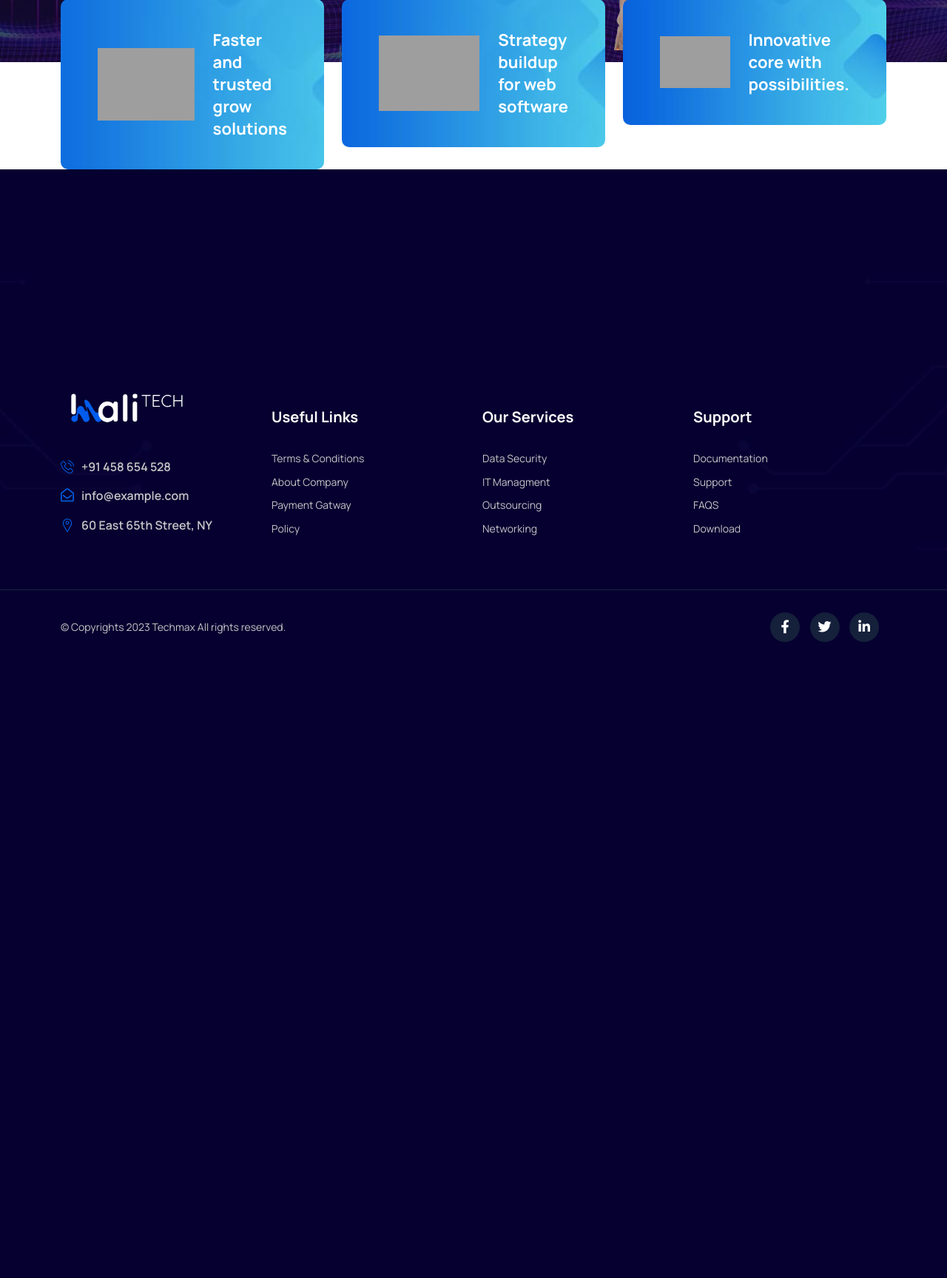
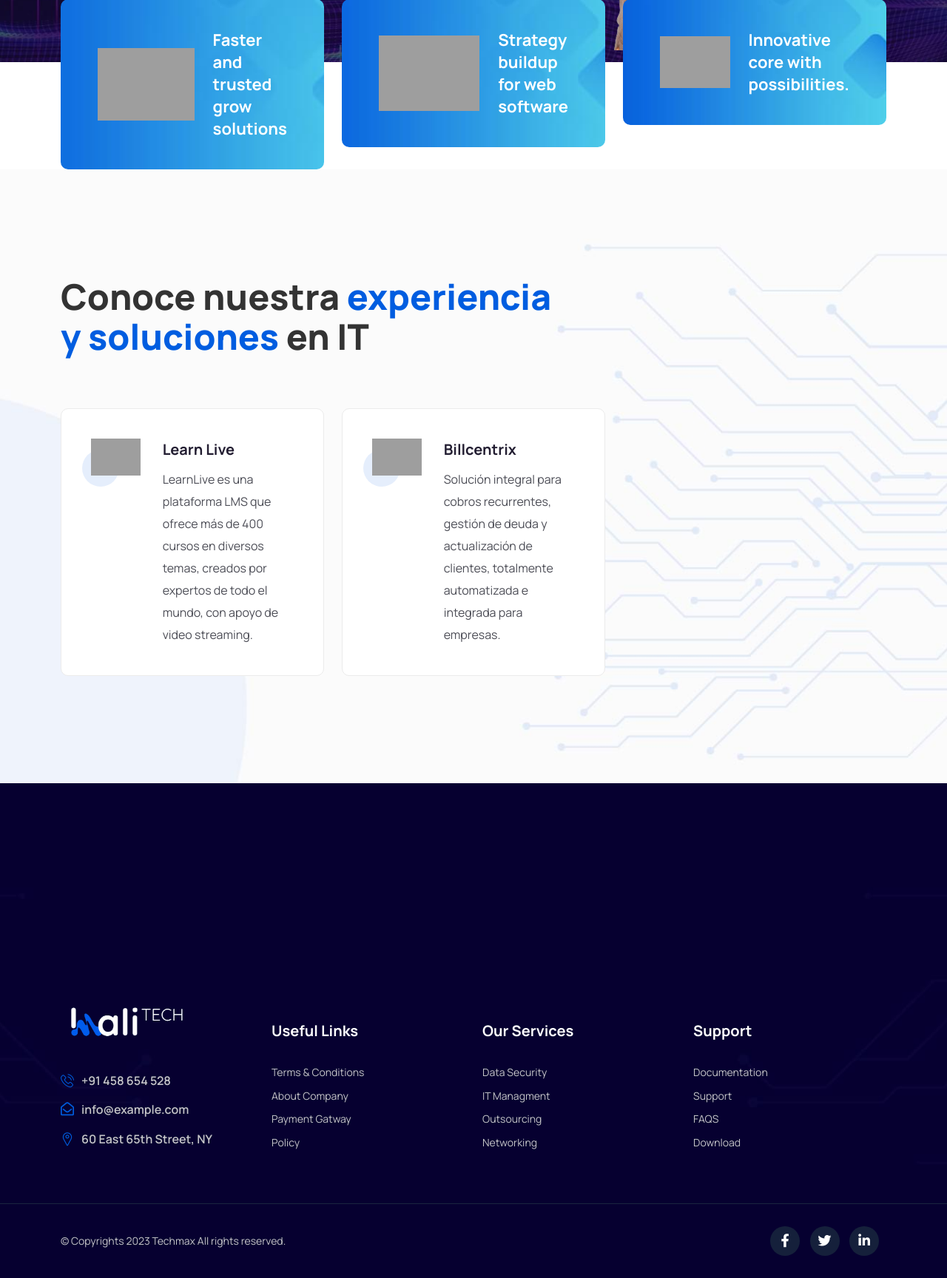
Before and after one commit to D4v13B/IMALICTECH, a PHP site: page / in a window 1280 px wide. Shown: the part 709-2437 px from the top of the page at 74% size. Before the commit the page ends 1577 px from the top, so only its background shows below. Run offline with PHP 8.4, Linux system fonts and the light colour scheme; some web fonts are replaced; grey boxes are pictures that could not be loaded.

Commit message:
add single_components.php

```diff
--- /dev/null
+++ b/components/require.php
@@ -0,0 +1,15 @@
+<?php
+
+function single_feature($src, $title, $p)
+{
+   echo "
+<div class='single-item'>
+   <div class='features-icon'>
+      <img src='$src' alt='$title'>
+   </div>
+   <div class='features-content'>
+      <h3 class='title'>$title</h3>
+      <p>$p</p>
+   </div>
+</div>";
+}
--- a/index.php
+++ b/index.php
@@ -1,10 +1,43 @@
 <?php
 
+include "./components/require.php";
 include "components/header.php";
 include "components/navbar.php";
 include "./components/hero.php";
 ?>
 
+<!-- Features Start -->
+<div class="section features-section-3 features-section-4 features-section-6 section-padding" style="background-image: url(assets/images/bg//features-6-bg.jpg);">
+   <div class="container">
+      <!-- Features Wrap Start -->
+      <div class="features-wrap-3">
+         <div class="row">
+            <div class="col-lg-8">
+               <div class="section-title2">
+                  <h2 class="title">Conoce nuestra <span>experiencia y soluciones</span> en IT</h2>
+               </div>
+            </div>
+            <!-- <div class="col-lg-4">
+               <div class="features-6-btn">
+                  <a class="btn" href="#">All Services</a>
+               </div>
+            </div> -->
+         </div>
+         <div class="features-content-wrap">
+            <div class="row">
+               <div class="col-lg-4 col-sm-6">
+                  <?php single_feature("assets/images/features-6.png", "Learn Live", "LearnLive es una plataforma LMS que ofrece más de 400 cursos en diversos temas, creados por expertos de todo el mundo, con apoyo de video streaming.")?>
+               </div>
+               <div class="col-lg-4 col-sm-6">
+                  <?php single_feature("assets/images/features-6.png", "Billcentrix", "Solución integral para cobros recurrentes, gestión de deuda y actualización de clientes, totalmente automatizada e integrada para empresas.")?>
+               </div>
+            </div>
+         </div>
+      </div>
+      <!-- Features Wrap End -->
+   </div>
+</div>
+<!-- Features End -->
 
 <?php
 include "components/footer.php";
```
Also changed, not shown: components/portafolio.php (added, +104 -0 lines).
